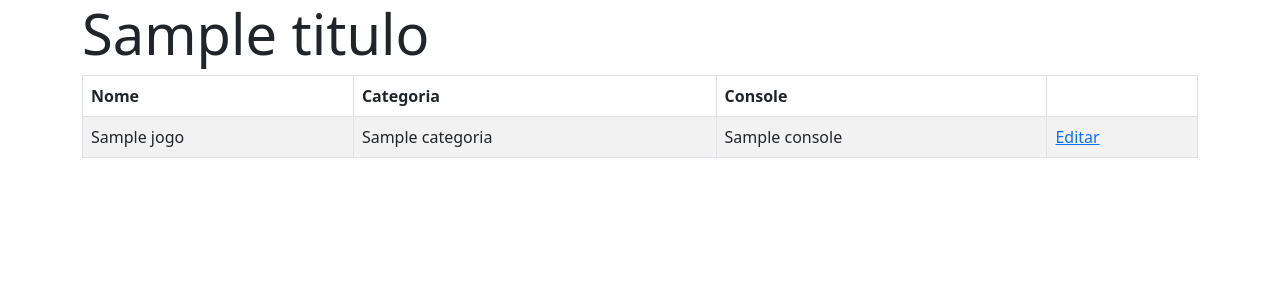
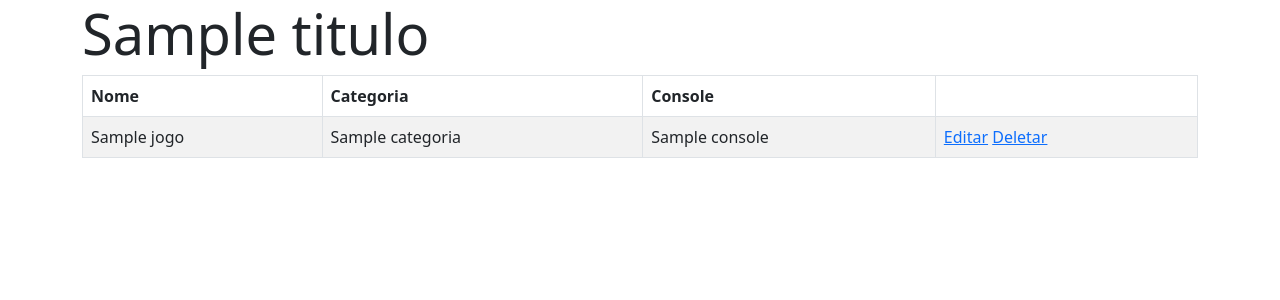
Before and after one commit to cortelucas/jogoteca, a Flask app: template templates/lista.html in a window 1280 px wide. Shown: the top 300 px of the page. Run offline with Flask 2, Linux system fonts and the light colour scheme; the template is opened without the code that fills it: most values are stand-ins (such as "Sample title", 1, 10 or a date in 2020); some libraries are stand-ins or nearby versions.

Commit message:
implementação do metodo delete

```diff
--- a/app.py
+++ b/app.py
@@ -60,6 +60,13 @@ def atualizar():
     return redirect(url_for('index'))
 
 
+@app.route('/deletar/<int:id>')
+def deletar(id):
+    jogo_dao.deletar(id)
+    flash('Jogo removido com sucesso.')
+    return redirect(url_for('index'))
+
+
 @app.route('/login')
 def login():
     proxima = request.args.get('proxima')
--- a/templates/lista.html
+++ b/templates/lista.html
@@ -25,7 +25,10 @@
         <td>{{ jogo.nome }}</td>
         <td>{{ jogo.categoria }}</td>
         <td>{{ jogo.console }}</td>
-        <td><a href="{{ url_for('editar', id=jogo.id) }}">Editar</a></td>
+        <td>
+          <a href="{{ url_for('editar', id=jogo.id) }}">Editar</a>
+          <a href="{{ url_for('deletar', id=jogo.id) }}">Deletar</a>
+        </td>
       </tr>
       {% endfor %}
     </tbody>
```
